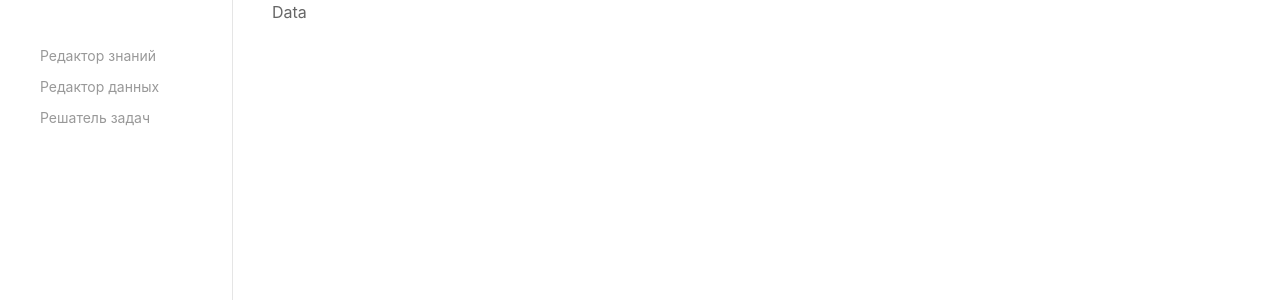
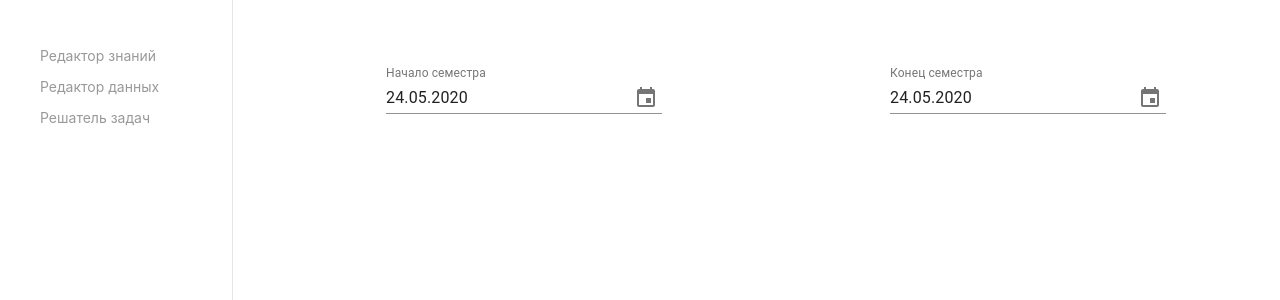
Before and after one commit to ParaDogs/knowledge-editor, a React (Create React App) app: page /data/semester in a window 1280 px wide. Shown: the top 300 px of the page. Built offline with nearby package versions, Linux system fonts and the light colour scheme.

Commit message:
Add Data Editor

```diff
--- a/package.json
+++ b/package.json
@@ -3,7 +3,10 @@
   "version": "0.1.0",
   "private": true,
   "dependencies": {
+    "@date-io/moment": "^1.3.13",
     "@fortawesome/fontawesome-free": "^5.13.0",
+    "@material-ui/core": "^4.10.1",
+    "@material-ui/pickers": "^3.2.10",
     "@testing-library/jest-dom": "^4.2.4",
     "@testing-library/react": "^9.5.0",
     "@testing-library/user-event": "^7.2.1",
@@ -13,6 +16,7 @@
     "react": "^16.13.1",
     "react-dom": "^16.13.1",
     "react-dual-listbox": "^2.0.0",
+    "react-infinite-calendar": "^2.3.1",
     "react-multiselect-box": "^0.2.3",
     "react-router-dom": "^5.2.0",
     "react-scripts": "3.4.1",
--- a/src/components/Data/Data.js
+++ /dev/null
@@ -1,5 +0,0 @@
-import React from "react"
-
-export default function Data() {
-	return (<div>Data</div>)
-}
--- /dev/null
+++ b/src/components/Data/Data.jsx
@@ -0,0 +1,75 @@
+import React from "react"
+import {Redirect, Route, Switch} from "react-router-dom"
+import Semester from "./Semester/Semester"
+import Days from "./Days/Days"
+
+export default class Data extends React.Component {
+	constructor(props) {
+		super(props)
+		let data = JSON.parse(localStorage.getItem('data'))
+		if (data == null) {
+			data = {}
+		}
+		this.state = {
+			data: data,
+		}
+		this.getData = this.getData.bind(this)
+		this.setData = this.setData.bind(this)
+		this.getKnowledge = this.getKnowledge.bind(this)
+		this.setKnowledge = this.setKnowledge.bind(this)
+	}
+
+	getData() {
+		return this.state.data
+	}
+
+	setData(newData) {
+		this.setState({
+			data: newData,
+		})
+		const stringData = JSON.stringify(newData)
+		localStorage.setItem('data', stringData)
+	}
+
+	getKnowledge() {
+		let knowledge = JSON.parse(localStorage.getItem('knowledge'))
+		if (knowledge == null) {
+			knowledge = {}
+		}
+		return knowledge
+	}
+
+	setKnowledge(newKnowledge) {
+		const stringKnowledge = JSON.stringify(newKnowledge)
+		localStorage.setItem('knowledge', stringKnowledge)
+	}
+
+	componentDidMount() {
+		document.title = "Редактор данных"
+	}
+
+	render() {
+		return (
+			<div className="uk-width-expand">
+				<div>
+					<form className="uk-flex uk-flex-center uk-flex-column tabContent">
+						<Switch>
+							<Redirect exact from="/data" to="/data/semester"/>
+							<Route path="/data/semester">
+								<Semester getData={this.getData}
+										  setData={this.setData}/>
+							</Route>
+							<Route path="/data/days">
+								<Days days={this.state.data.days}
+									  getData={this.getData}
+									  setData={this.setData}
+									  setKnowledge={this.setKnowledge}
+									  getKnowledge={this.getKnowledge}/>
+							</Route>
+						</Switch>
+					</form>
+				</div>
+			</div>
+		)
+	}
+}
--- /dev/null
+++ b/src/components/Data/Days/ChooseDays.jsx
@@ -0,0 +1,23 @@
+import React from "react"
+import DualListBox from "react-dual-listbox"
+import moment from "moment"
+
+export default class ChooseDays extends React.Component {
+	render() {
+		moment.locale("ru")
+		let weekdays = moment.weekdays(true)
+			.map(string => string.charAt(0).toUpperCase() + string.slice(1))
+			.map(el => ({value: el, label: el}))
+		return (
+			<div className="uk-width-1-1">
+				<DualListBox
+					options={weekdays}
+					selected={this.props.selected}
+					onChange={this.props.updateSelected}
+					selectedRef={c => {
+						this.selectedRef = c
+					}}/>
+			</div>
+		)
+	}
+}
--- /dev/null
+++ b/src/components/Data/Days/Days.jsx
@@ -0,0 +1,21 @@
+import React from "react"
+import Teacher from "./Teacher"
+
+export default class Days extends React.Component {
+	render() {
+		const teachers = this.props.getKnowledge().teachers
+		const teachersComponents = teachers?.map(el => <Teacher id={el.id}
+																key={el.id}
+																name={el.name}
+																days={this.props.getData()?.days.find(day => day.id === el.id)?.days}
+																setData={this.props.setData}
+																getData={this.props.getData}
+																setKnowledge={this.props.setKnowledge}
+																getKnowledge={this.props.getKnowledge}/>)
+		return (
+			<React.Fragment>
+				{teachersComponents || <p>Сначала необходимо добавить преподавателей</p>}
+			</React.Fragment>
+		)
+	}
+}
--- /dev/null
+++ b/src/components/Data/Days/Teacher.jsx
@@ -0,0 +1,80 @@
+import React from "react"
+import ChooseDays from "./ChooseDays"
+
+export default class Teacher extends React.Component {
+	constructor(props) {
+		super(props)
+		this.state = {
+			days: props.days || [],
+			showDays: false,
+		}
+
+		this.showDays = this.showDays.bind(this)
+		this.updateSelected = this.updateSelected.bind(this)
+		this.updateStorage = this.updateStorage.bind(this)
+	}
+
+	showDays(event) {
+		this.setState(prevState => ({
+			showDays: !prevState.showDays,
+		}))
+		event.preventDefault()
+	}
+
+	updateSelected(selected) {
+		this.setState({
+			days: selected,
+		}, this.updateStorage)
+	}
+
+	updateStorage() {
+		let data = this.props.getData()
+		if (data['days'] == null) {
+			data['days'] = []
+		}
+		if (!data['days']?.some(el => el.id === this.props.id)) {
+			data['days'].push({days: this.state.days, id: this.props.id})
+		} else {
+			data['days'] = data['days']?.map(el => el.id === this.props.id ? {
+				days: this.state.days,
+				id: el.id,
+			} : el)
+		}
+		this.props.setData(data)
+	}
+
+	render() {
+		return (
+			<div className="uk-flex uk-flex-column uk-flex-middle teachers-row">
+				<div className="uk-width-3-4 uk-flex uk-flex-center uk-child-width-1-4">
+					<div className="uk-width-1-2">
+						<label>
+							<input
+								className="uk-input"
+								type="text"
+								placeholder="Введите ФИО преподавателя"
+								autoComplete="off"
+								value={this.props.name}
+								name="name"
+								readOnly
+							/>
+						</label>
+					</div>
+
+					<button
+						className="uk-button uk-margin-left uk-width-1-3"
+						onClick={this.showDays}
+					>
+						{this.state.showDays ? 'Скрыть' : 'Показать'} дни
+					</button>
+
+				</div>
+				<div className="uk-width-3-4 uk-flex uk-flex-center chooseDiscipline">
+					{this.state.showDays && <ChooseDays selected={this.state.days}
+														updateSelected={this.updateSelected}/>
+					}
+				</div>
+			</div>
+		)
+	}
+}
--- /dev/null
+++ b/src/components/Data/Semester/Semester.jsx
@@ -0,0 +1,81 @@
+import React from "react"
+import Grid from '@material-ui/core/Grid'
+import moment from "moment"
+import MomentUtils from '@date-io/moment'
+import {
+	MuiPickersUtilsProvider,
+	KeyboardDatePicker,
+} from '@material-ui/pickers'
+import "moment/locale/ru"
+
+export default class Semester extends React.Component {
+	constructor(props) {
+		super(props)
+		const data = this.props.getData()
+		const start = data?.semester?.start
+		const end = data?.semester?.end
+
+		this.state = {
+			start: moment(start),
+			end: moment(end),
+		}
+
+		this.handleStartDateChange = this.handleStartDateChange.bind(this)
+		this.handleEndDateChange = this.handleEndDateChange.bind(this)
+		this.updateStorage = this.updateStorage.bind(this)
+		moment.locale("ru")
+	}
+
+	handleStartDateChange(date) {
+		this.setState({start: date}, this.updateStorage)
+	}
+
+	handleEndDateChange(date) {
+		this.setState({end: date}, this.updateStorage)
+	}
+
+	updateStorage() {
+		let data = this.props.getData()
+		data['semester'] = {start: this.state.start, end: this.state.end}
+		console.log(data)
+		this.props.setData(data)
+	}
+
+	render() {
+		const invalidDateMessage = 'Дата введена неправильно'
+		return (
+			<div className="uk-flex uk-child-width-1-2 uk-flex-center semester">
+				<MuiPickersUtilsProvider utils={MomentUtils}>
+					<Grid container justify="space-around">
+						<KeyboardDatePicker
+							variant="inline"
+							format="DD.MM.yyyy"
+							margin="normal"
+							id="date-picker-inline"
+							label="Начало семестра"
+							value={this.state.start}
+							onChange={this.handleStartDateChange}
+							invalidDateMessage={invalidDateMessage}
+							KeyboardButtonProps={{
+								'aria-label': 'change date',
+							}}
+						/>
+						<KeyboardDatePicker
+							variant="inline"
+							format="DD.MM.yyyy"
+							margin="normal"
+							id="date-picker-inline"
+							label="Конец семестра"
+							value={this.state.end}
+							onChange={this.handleEndDateChange}
+							invalidDateMessage={invalidDateMessage}
+							KeyboardButtonProps={{
+								'aria-label': 'change date',
+							}}
+						/>
+					</Grid>
+				</MuiPickersUtilsProvider>
+			</div>
+		)
+	}
+}
--- a/src/components/Knowledge/Group/ChooseDiscipline.jsx
+++ b/src/components/Knowledge/Group/ChooseDiscipline.jsx
@@ -39,17 +39,15 @@ export default class ChooseDiscipline extends React.Component {
 
 	updateTimes() {
 		const times = document.getElementById(this.props.name)
-		console.log(this.state.selected)
 		let newTimes = this.state.selected.map(discipline => {
 			let keyTimeNode = times.children[this.state.selected.findIndex(el => discipline === el)]
-			console.log(discipline, keyTimeNode.value)
 			return keyTimeNode.value
 		})
 		this.setState({times: newTimes}, () => this.props.updateSelected(this.state.selected, this.state.times))
 	}
 
 	render() {
-		let selectTimeElements = this.state.selected.map((el, ind) => <ChooseTime
+		let selectTimeElements = this.state.selected?.map((el, ind) => <ChooseTime
 			key={el}
 			disciplineName={el}
 			updateTimes={this.updateTimes}
@@ -62,7 +60,7 @@ export default class ChooseDiscipline extends React.Component {
 			<React.Fragment>
 				<div className="uk-width-1-1" onMouseEnter={() => syncscroll.reset()}>
 					<DualListBox
-						options={allDisciplines}
+						options={allDisciplines || []}
 						selected={this.state.selected}
 						onChange={this.onChange}
 						selectedRef={c => {
--- a/src/components/Knowledge/Teacher/ChooseDiscipline.jsx
+++ b/src/components/Knowledge/Teacher/ChooseDiscipline.jsx
@@ -40,7 +40,7 @@ export default class ChooseDiscipline extends React.Component {
 		return (
 			<div className="uk-width-1-1" onMouseEnter={() => syncscroll.reset()}>
 				<DualListBox
-					options={allDisciplines}
+					options={allDisciplines || []}
 					selected={this.state.selected}
 					onChange={this.onChange}
 					selectedRef={c => {
--- a/src/components/Sidebar/Sidebar.jsx
+++ b/src/components/Sidebar/Sidebar.jsx
@@ -22,7 +22,7 @@ export default function Sidebar() {
 						<a href="#">Редактор данных</a>
 						<ul className="uk-nav-sub">
 							<li><Link to="/data/semester">Семестр</Link></li>
-							<li><Link to="/data/teachersDays">Дни преподавателей</Link></li>
+							<li><Link to="/data/days">Дни преподавателей</Link></li>
 						</ul>
 					</li>
 					<li className="uk-parent">
--- a/src/index.js
+++ b/src/index.js
@@ -5,11 +5,9 @@ import * as serviceWorker from './serviceWorker'
 import {BrowserRouter} from 'react-router-dom'
 
 ReactDOM.render(
-	<React.StrictMode>
-		<BrowserRouter>
-			<App/>
-		</BrowserRouter>
-	</React.StrictMode>,
+	<BrowserRouter>
+		<App/>
+	</BrowserRouter>,
 	document.getElementById('root'),
 )
 
```
Also changed, not shown: src/components/Data/Semester/semester.sass (added), 1 other file (tests, documents, lock files or other folders).
